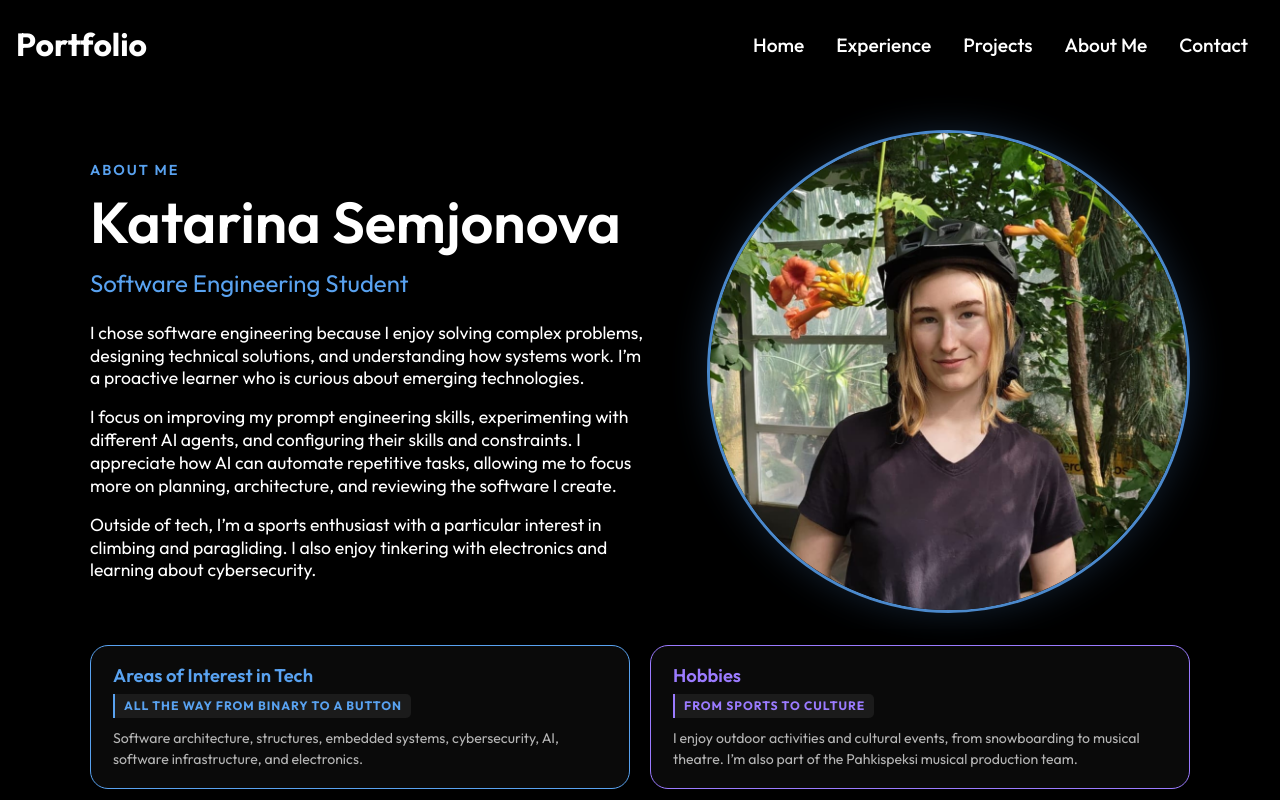
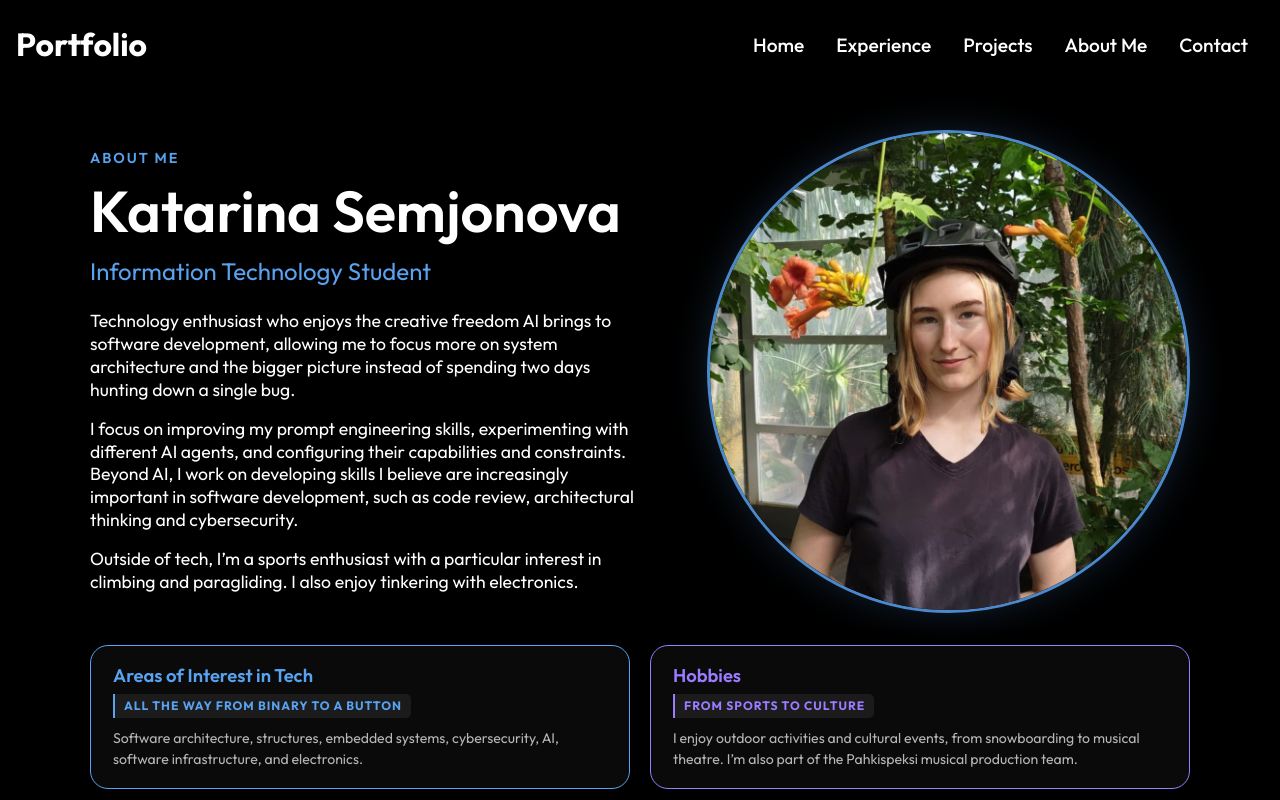
Before and after one commit to Warfora/portfolio-website, a React (Vite) app in the folder portfolio/: page /#/about in a window 1280 px wide. Shown: the top 800 px of the page. Built offline with nearby package versions, Linux system fonts and the light colour scheme.

Commit message:
update about me text

```diff
--- a/portfolio/src/routes/About.jsx
+++ b/portfolio/src/routes/About.jsx
@@ -27,22 +27,24 @@ const About = () => {
           <div className="about-copy">
             <p className="about-eyebrow">About me</p>
             <h1 id="about-title">Katarina Semjonova</h1>
-            <h2 className="about-role">Software Engineering Student</h2>
+            <h2 className="about-role">Information Technology Student</h2>
             <div className="about-description">
               <p>
-                I chose software engineering because I enjoy solving complex problems, designing technical solutions,
-                and understanding how systems work. I’m a proactive learner who is curious about emerging technologies.
+                Technology enthusiast who enjoys the creative freedom AI brings to software development,
+                allowing me to focus more on system architecture and the bigger picture instead of spending
+                two days hunting down a single bug.
               </p>
 
               <p>
                 I focus on improving my prompt engineering skills, experimenting with different AI agents,
-                and configuring their skills and constraints. I appreciate how AI can automate repetitive tasks,
-                allowing me to focus more on planning, architecture, and reviewing the software I create.
+                and configuring their capabilities and constraints. Beyond AI, I work on developing skills
+                I believe are increasingly important in software development, such as code review,
+                architectural thinking and cybersecurity.
               </p>
 
               <p>
                 Outside of tech, I’m a sports enthusiast with a particular interest in climbing and paragliding.
-                I also enjoy tinkering with electronics and learning about cybersecurity.
+                I also enjoy tinkering with electronics.
               </p>
             </div>
           </div>
```
